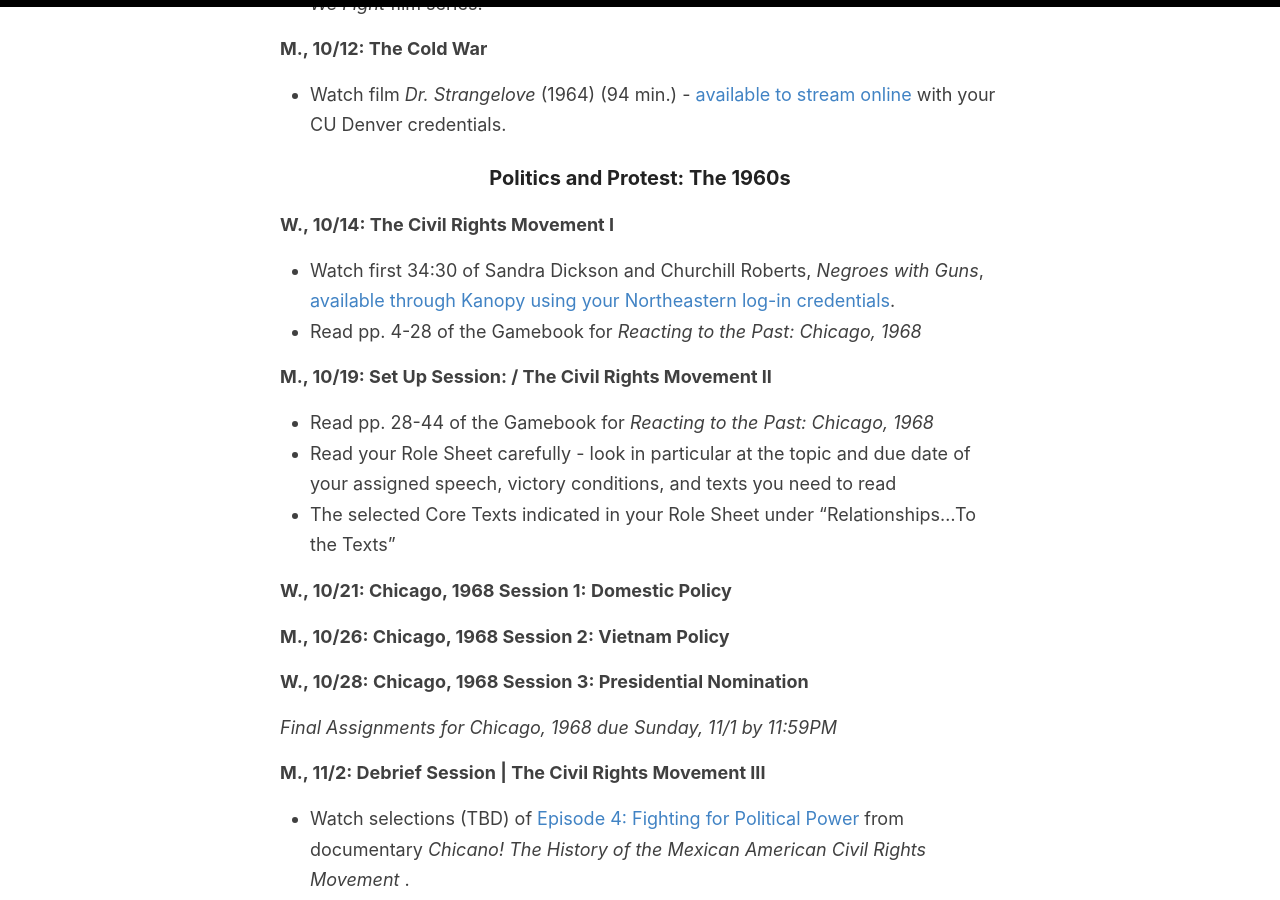
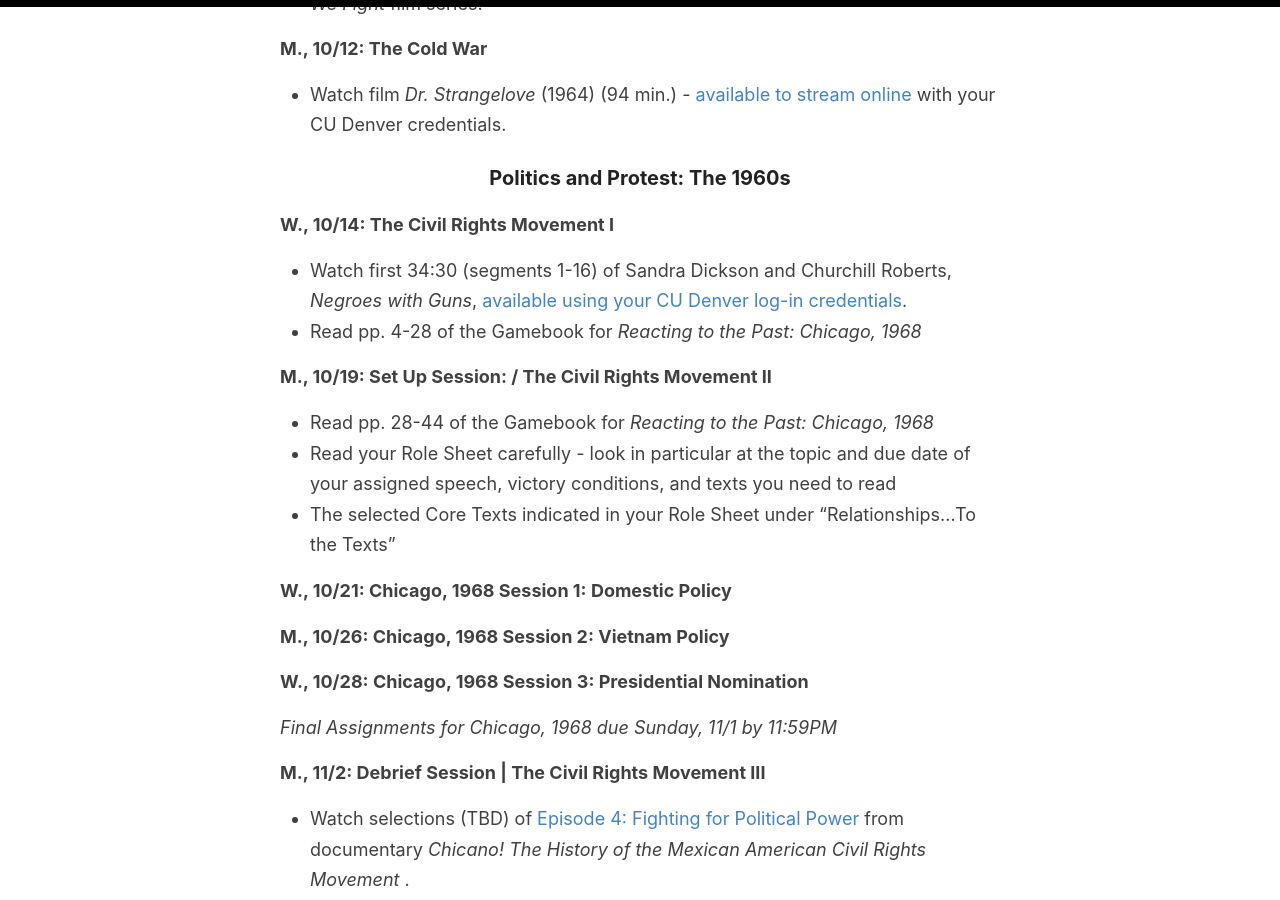
Before and after one commit to cblevins/f20-us-since-1876, a Jekyll site: the page built from _pages/schedule.md, in a window 1280 px wide and 900 px high, scrolled down 3510 px. Built offline with Jekyll 4.4.1, drawn with Linux system fonts in a browser that asks for light colours.

Commit message:
Reading change

```diff
--- a/_pages/schedule.md
+++ b/_pages/schedule.md
@@ -88,7 +88,7 @@ permalink: /schedule/
 ### Politics and Protest: The 1960s
 
 **W., 10/14: The Civil Rights Movement I**
-- Watch first 34:30 of Sandra Dickson and Churchill Roberts, *Negroes with Guns*, [available through Kanopy using your Northeastern log-in credentials](https://northeastern.kanopy.com/video/negroes-guns).
+- Watch first 34:30 (segments 1-16) of Sandra Dickson and Churchill Roberts, *Negroes with Guns*, [available using your CU Denver log-in credentials](http://skyline.ucdenver.edu/record=b3112035).
 - Read pp. 4-28 of the Gamebook for *Reacting to the Past: Chicago, 1968*
 
 **M., 10/19: Set Up Session: / The Civil Rights Movement II**
```
